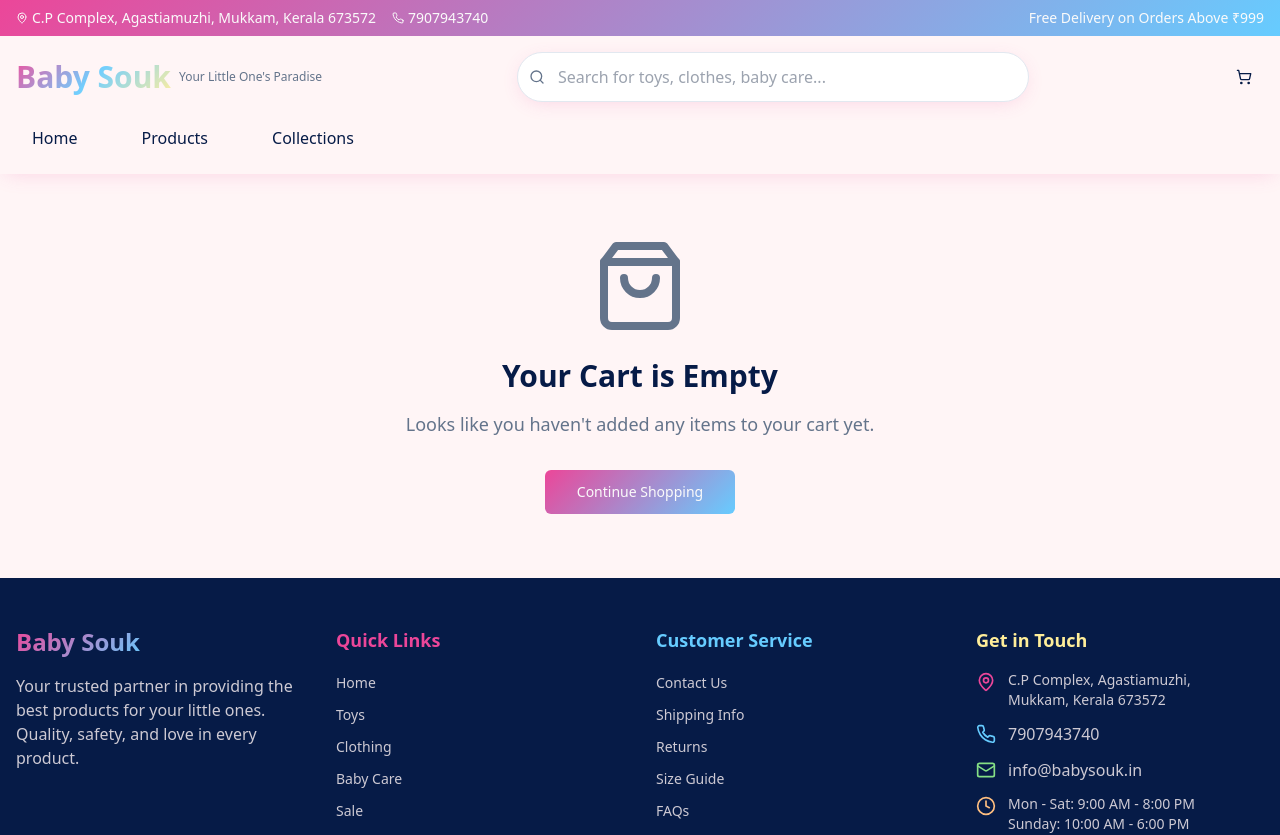
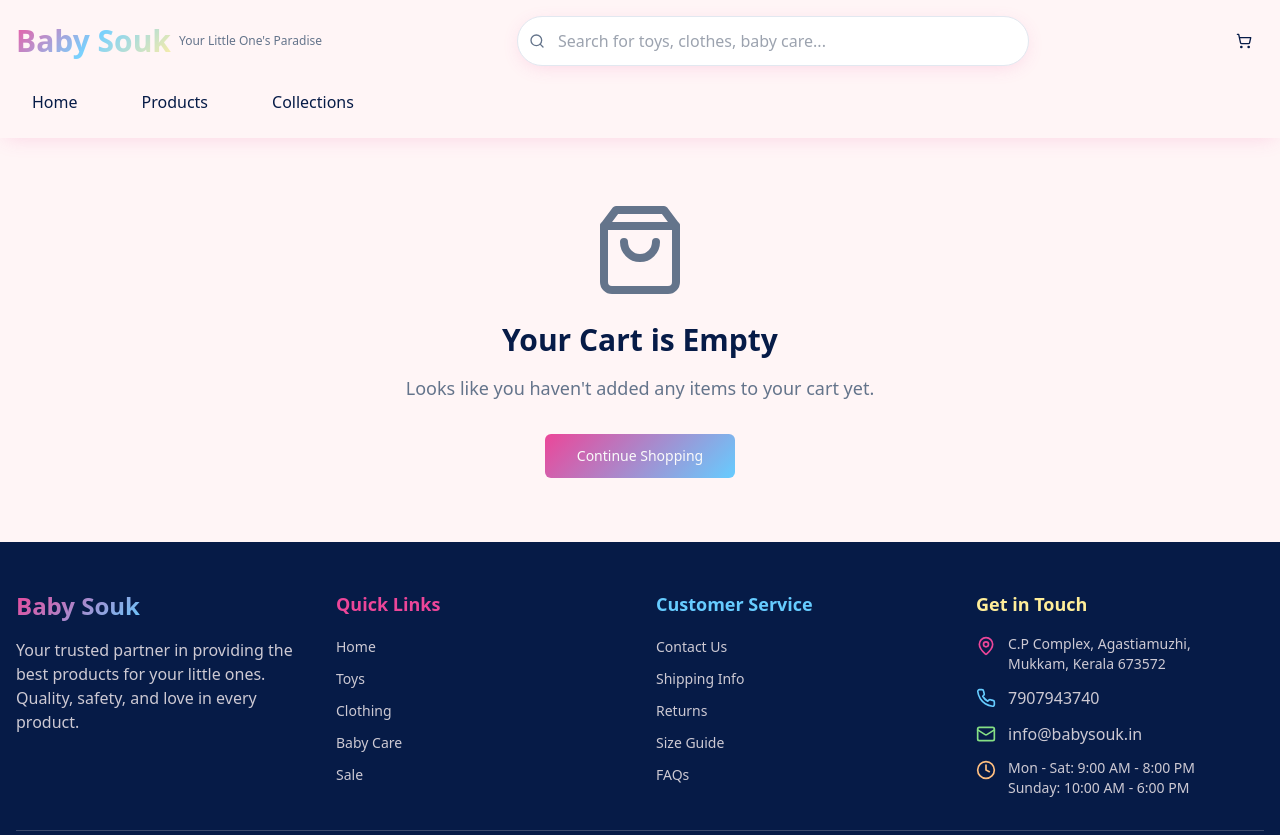
Before and after one commit to aqkhanadoor/BabySoukNextJs, a React (Vite) app: page /cart in a window 1280 px wide. Shown: the top 835 px of the page. Built offline with nearby package versions, Linux system fonts and the light colour scheme.

Commit message:
Refactor navigation
Consolidate navigation into a single, unified component.

```diff
--- a/src/components/Header.tsx
+++ b/src/components/Header.tsx
@@ -1,5 +1,5 @@
 import { Button } from "@/components/ui/button";
-import { ShoppingCart, Search, Menu, MapPin, Phone } from "lucide-react";
+import { ShoppingCart, Search, Menu } from "lucide-react";
 import { Link } from "react-router-dom";
 import { useCart } from "@/contexts/CartContext";
 
@@ -8,25 +8,6 @@ const Header = () => {
 
   return (
     <header className="w-full bg-background shadow-card sticky top-0 z-50">
-      {/* Top bar with contact info */}
-      <div className="bg-gradient-hero text-primary-foreground py-2">
-        <div className="container mx-auto px-4 flex justify-between items-center text-sm">
-          <div className="flex items-center gap-4">
-            <div className="flex items-center gap-1">
-              <MapPin className="h-3 w-3" />
-              <span>C.P Complex, Agastiamuzhi, Mukkam, Kerala 673572</span>
-            </div>
-            <div className="flex items-center gap-1">
-              <Phone className="h-3 w-3" />
-              <span>7907943740</span>
-            </div>
-          </div>
-          <div className="hidden md:block">
-            <span>Free Delivery on Orders Above ₹999</span>
-          </div>
-        </div>
-      </div>
-
       {/* Main navigation */}
       <div className="container mx-auto px-4 py-4">
         <div className="flex items-center justify-between">
```
